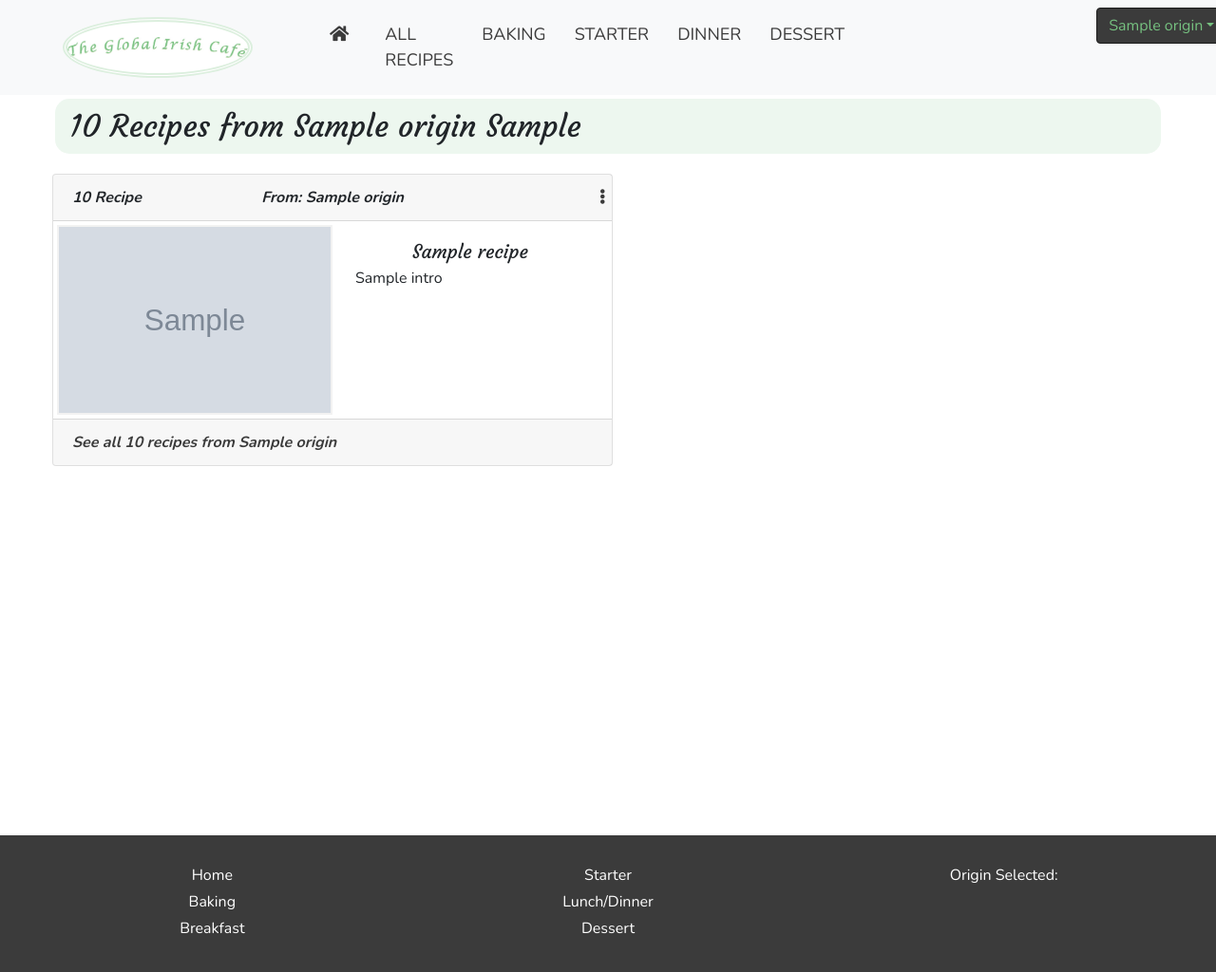
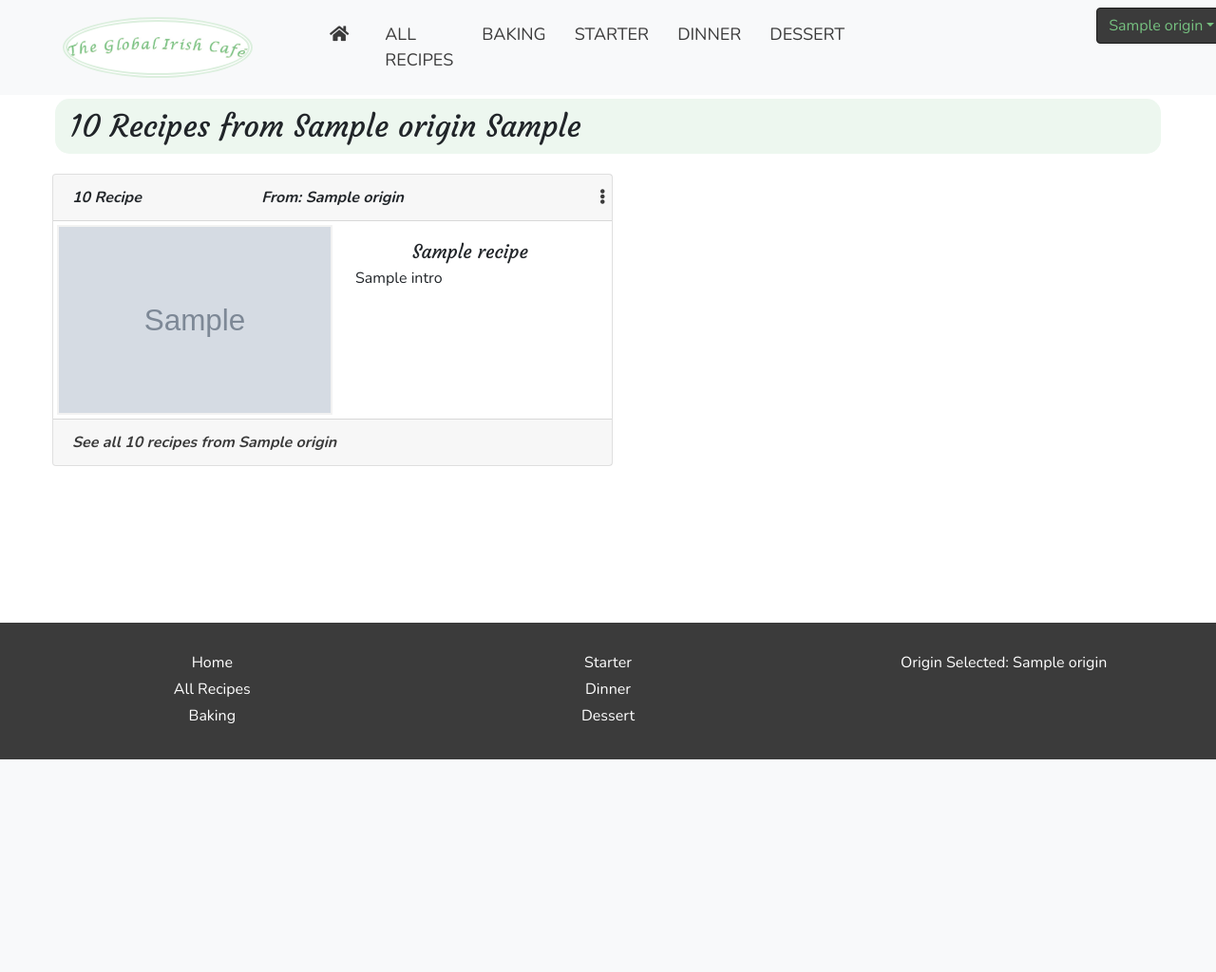
Before and after one commit to KittyMcDonagh/Third-Milestone-Project, a Flask app: template templates/recipes-list-page.html in a window 1280 px wide. Shown: the whole page at 95% size. After the commit the page ends 800 px from the top, so only its background shows below. Run offline with Flask 2, Linux system fonts and the light colour scheme; the template is opened without the code that fills it: most values are stand-ins (such as "Sample title", 1, 10 or a date in 2020); grey boxes marked "Sample" are stand-in pictures; some libraries are stand-ins or nearby versions; some web fonts are replaced.

Commit message:
nav links working

```diff
--- a/static/css/style.css
+++ b/static/css/style.css
@@ -13,8 +13,12 @@ body {
     font-family: "Nunito", sans-serif;
 }
 
+/* Set height of Section so that the footer sticks to the bottom longer devices
+   or on pages where the screen is not otherwise filled*/
+
 section {
-    min-height: 100vh;
+
+    min-height: calc(100vh - 224px);
 }
 
 main {
@@ -282,17 +297,25 @@ main {
     padding: 0;
 }
 
+.footer-home {
+     color: #76c180;
+     padding: 10px 15px;
+
+}
 
 
-footer a {
-    color: #fff!important;
+.footer-links {
+    color: #fff;
     padding: 10px 15px;
 }
 
-.footer-links a:hover {
+.footer-links:hover {
     background-color: #76c180;
+    color: #fff;
     text-decoration: none;
 }
+
+
 
 /* css used in recipes-details.html                                           */
 
--- a/static/js/nav.js
+++ b/static/js/nav.js
@@ -1,9 +1,8 @@
-
-
 // Enable selection of ORIGIN
 
 // Change home icon from green to black
-    $("#home").addClass("icon-style-deselected");
+$("#home").addClass("home-icon-deselected");
+
 
 // Enable Countries dropdown
 $(".btn").removeClass("disabled");
@@ -16,30 +15,31 @@
 
 if (category === "All") {
 
-        $("#allrecipes").addClass("sel-green");
+    $("#allrecipes").addClass("selected-green");
 }
 
 if (category === "Baking") {
 
-        $("#baking").addClass("sel-green");
+    $("#baking").addClass("selected-green");
 }
 
 if (category === "Starter") {
 
-        $("#starter").addClass("sel-green");
+    $("#starter").addClass("selected-green");
 }
 
 if (category === "Dinner") {
 
-        $("#dinner").addClass("sel-green");
+    $("#dinner").addClass("selected-green");
 }
 
 if (category === "Dessert") {
 
-        $("#dessert").addClass("sel-green");
+    $("#dessert").addClass("selected-green");
+
 }
 
-    $(".btn-secondary").addClass("sel-green");
+$(".btn-secondary").addClass("selected-green");
 
 var origin = document.getElementById('origin').innerHTML;
 $(".btn-secondary").text(origin);
--- a/templates/base.html
+++ b/templates/base.html
@@ -20,7 +20,7 @@
 
     <header>
         <!-- Navigation bar, using Bootstrap -->
-        <nav class="navbar navbar-expand-lg navbar-light bg-light fixed-top nav-links">
+        <nav class="navbar navbar-expand-xl navbar-light bg-light fixed-top nav-links">
             <a class="navbar-brand logo" href="{{ url_for('get_recipes_home') }}"></a>
             <button class="navbar-toggler" type="button" data-toggle="collapse" data-target="#navbarSupportedContent" aria-controls="navbarSupportedContent" aria-expanded="false" aria-label="Toggle navigation">
     <span class="navbar-toggler-icon"></span>
@@ -28,7 +28,7 @@
 
             <div class="collapse navbar-collapse navbar-padding" id="navbarSupportedContent">
                 <ul class="navbar-nav mr-auto ">
-                    <li class="nav-item mr-2 "><a class="nav-link" href="{{ url_for('get_recipes_home') }}"><i id="home" class="fa fa-home icon-style" aria-hidden="true"></i></a></li>
+                    <li class="nav-item mr-2 "><a class="nav-link" href="{{ url_for('get_recipes_home') }}"><i id="home" class="fa fa-home home-icon" aria-hidden="true"></i></a></li>
 
                     <li class="nav-item">
                         <a id="allrecipes" class="nav-link" href="{{ url_for('get_recipes', sel_category='All', sel_origin=origin) }}">ALL RECIPES</a>
@@ -59,7 +59,7 @@
   </a>
 
                         <div class="dropdown-menu" aria-labelledby="dropdownMenuLink">
-                            <a class="dropdown-item" href="{{ url_for('get_recipes', sel_category=category, sel_origin="All Countries") }}">All Countries</a> {% for country in countries%}
+                            <a class="dropdown-item" href="{{ url_for('get_recipes', sel_category=category, sel_origin='All Countries') }}">All Countries</a> {% for country in countries%}
                             <div class="dropdown-divider"></div>
                             <a class="dropdown-item" href="{{ url_for('get_recipes', sel_category=category, sel_origin=country.country_name) }}">{{country.country_name}}</a> {% endfor %}
                         </div>
@@ -81,27 +81,27 @@
     </section>
 
     <!-- Footer, using bootstrap -->
-    <footer class="footer-style scrn-pos footer-links">
+    <footer class="footer-style scrn-pos">
         <div class="row">
             <div class="col-sm-4 footer-pb">
                 <ul class="footer-ul-style">
-                    <li class="mb-1"><a href="#">Home</a></li>
-                    <li class="mb-1"><a href="#">Baking</a></li>
-                    <li class="mb-1"><a href="#">Breakfast</a></li>
+                    <li class="mb-1"><a id="ftr-home" class="footer-links" href="{{ url_for('get_recipes_home') }}">Home</a></li>
+                    <li class="mb-1"><a id="ftr-allrecipes" class="footer-links " href="{{ url_for('get_recipes', sel_category='All', sel_origin=origin) }}">All Recipes</a></li>
+                    <li class="mb-1"><a id="ftr-baking" class="footer-links" href="{{ url_for('get_recipes', sel_category='Baking', sel_origin=origin) }}">Baking</a></li>
                 </ul>
             </div>
 
             <div class="col-sm-4 footer-pb">
                 <ul class="footer-ul-style">
-                    <li class="mb-1"><a href="#">Starter</a></li>
-                    <li class="mb-1"><a href="#">Lunch/Dinner</a></li>
-                    <li class="mb-1"><a href="#">Dessert</a></li>
+                    <li class="mb-1"><a id="ftr-starter" class="footer-links" href="{{ url_for('get_recipes', sel_category='Starter', sel_origin=origin) }}">Starter</a></li>
+                    <li class="mb-1"><a id="ftr-dinner" class="footer-links" href="{{ url_for('get_recipes', sel_category='Dinner', sel_origin=origin) }}">Dinner</a></li>
+                    <li class="mb-1"><a id="ftr-dessert" class="footer-links" href="{{ url_for('get_recipes', sel_category='Dessert', sel_origin=origin) }}">Dessert</a></li>
                 </ul>
             </div>
 
             <div class="col-sm-4 footer-pb">
-                <p class="mb-1">Origin Selected:</p>
-                <p class="mb-1" id="origin"></p>
+                <p class="mb-1">Origin Selected: <span id="origin">{{ origin }}</span></p>
+
 
             </div>
 
```
Also changed, not shown: other parts of static/css/style.css (+35 -16 lines). Lines whose indentation alone changed are shown as unchanged.
